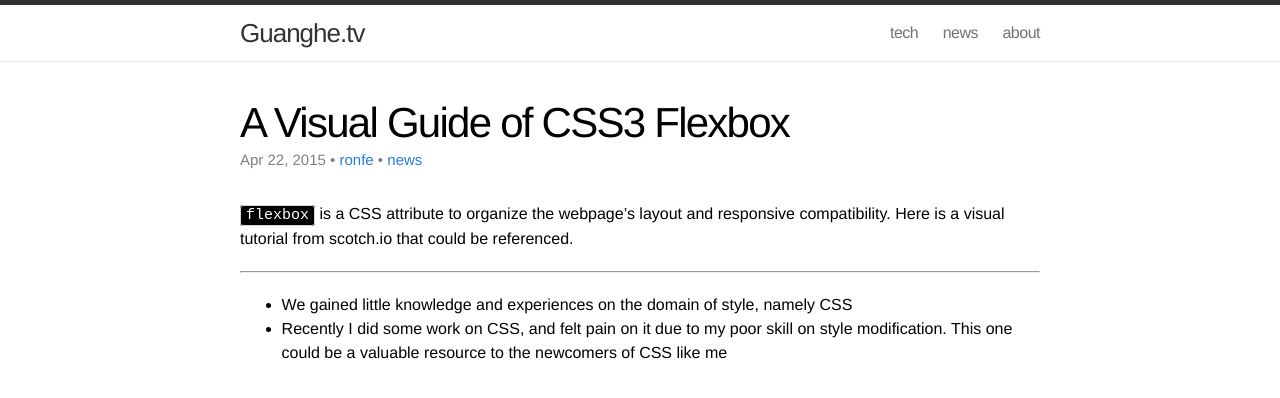
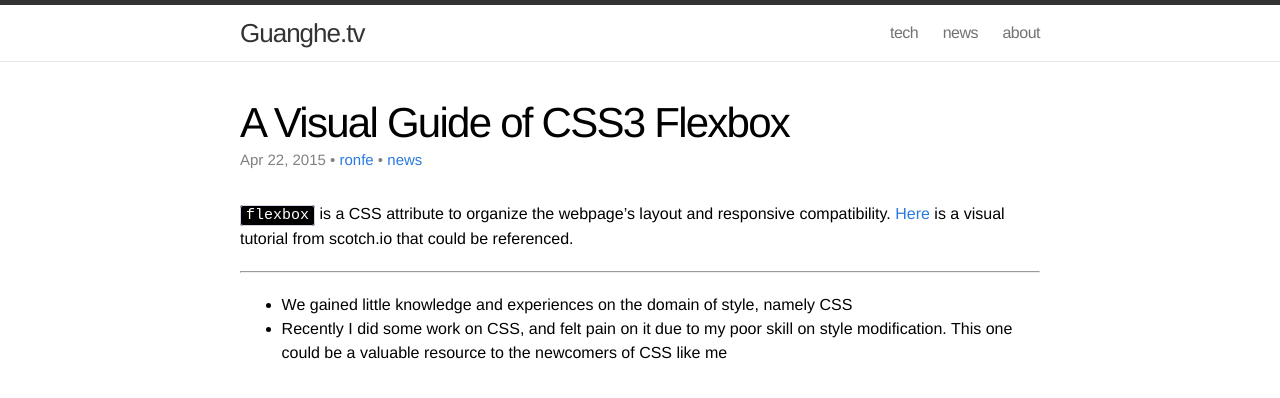
Before and after one commit to guanghetv/guanghetv.github.io, a Jekyll site: the page built from _posts/2015-04-22-visual-guide-for-css-flexbox.markdown, in a window 1280 px wide. Shown: the top 398 px of the page. Built offline with Jekyll 4.4.1, drawn with Linux system fonts in a browser that asks for light colours; Markdown is read by kramdown in place of the engine named in the settings; comment, search, counter and statistics services are not loaded; part of the change alters nothing that is shown.

Commit message:
[ronfe] add url to the daily hacker news

```diff
--- a/_posts/2015-04-22-visual-guide-for-css-flexbox.markdown
+++ b/_posts/2015-04-22-visual-guide-for-css-flexbox.markdown
@@ -5,7 +5,7 @@ category: news
 author: "ronfe"
 ---
 
-`flexbox` is a CSS attribute to organize the webpage's layout and responsive compatibility. Here is a visual tutorial from scotch.io that could be referenced.
+`flexbox` is a CSS attribute to organize the webpage's layout and responsive compatibility. [Here](https://scotch.io/tutorials/a-visual-guide-to-css3-flexbox-properties ) is a visual tutorial from scotch.io that could be referenced.
 
 ***
 
```
